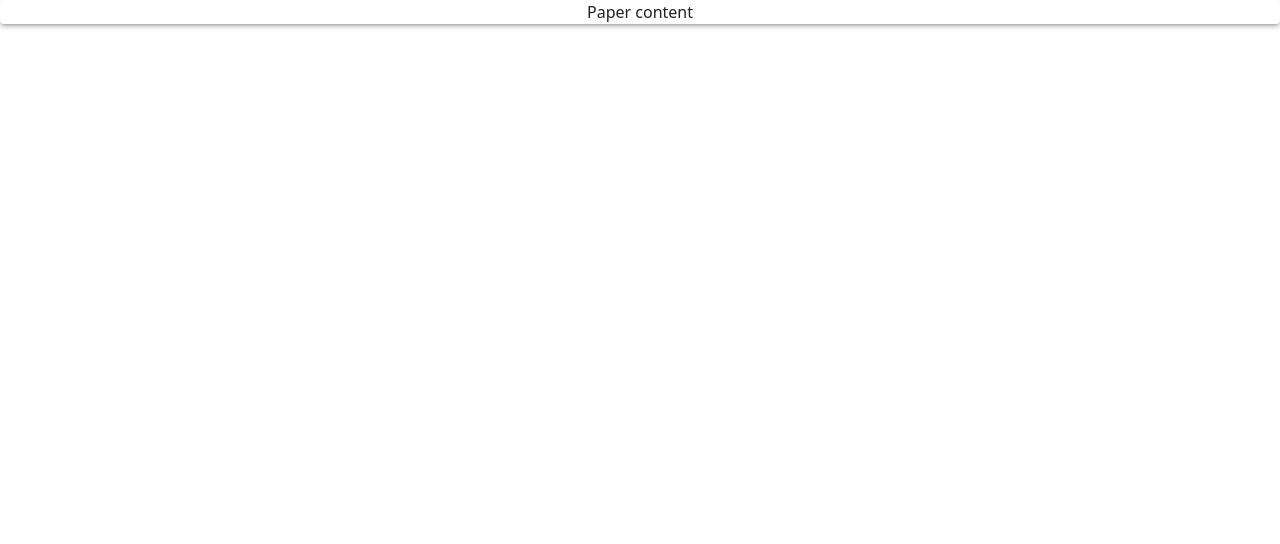
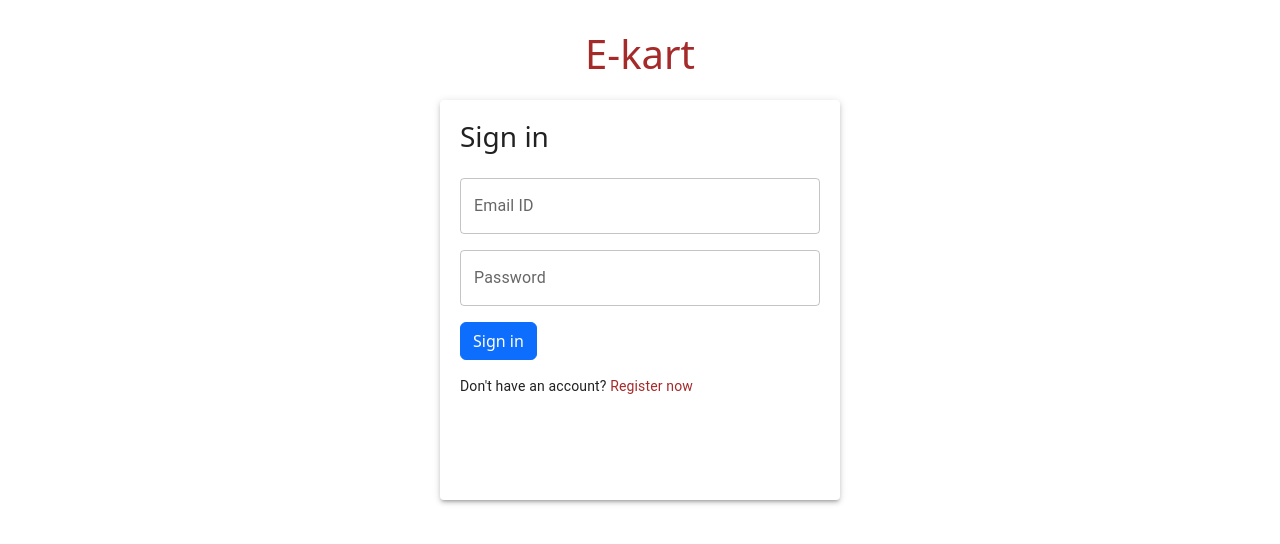
Before and after one commit to vinubaburaj/ekart-web-app, a React (Create React App) app: page /#/Login in a window 1280 px wide. Shown: the top 544 px of the page. Built offline with nearby package versions, Linux system fonts and the light colour scheme.

Commit message:
Added basic design for login and register pages
Signed-off-by: Gibran <myageri.g@northeastern.edu>

```diff
--- a/src/App.js
+++ b/src/App.js
@@ -9,7 +9,7 @@
 
 function App() {
   return (
-      <div className="App">
+      <div>
         <HashRouter>
           <Routes>
             <Route path="*" element={<Ekart/>}/>
--- a/src/Ekart/Login/index.css
+++ b/src/Ekart/Login/index.css
@@ -1,4 +1,10 @@
 .wd-login-container {
-  width: 200px !important;
-  height: 200px !important;
+  width: 400px;
+  height: 400px;
+  padding: 20px;
 }
+
+a {
+  text-decoration: none !important;
+  color: brown !important;
+}
--- a/src/Ekart/Login/index.js
+++ b/src/Ekart/Login/index.js
@@ -1,10 +1,32 @@
 import {Button, Paper, TextField, Typography} from "@mui/material";
+import './index.css';
+import {Link} from "react-router-dom";
 
 function Login() {
   return (
-      <div className={'justify-content-center'}>
-        <Paper elevation={3} className="wd-login-container">
-          Paper content
+      <div
+          className={'d-flex flex-column justify-content-center align-items-center'}>
+        <Link to={'/'} className={'fs-1 mt-4'}>E-kart</Link>
+        <Paper elevation={3} className="wd-login-container mt-3">
+          <h3>Sign in</h3>
+          <TextField
+              fullWidth
+              type={"email"}
+              id="email-id"
+              label="Email ID"
+              variant="outlined"
+              className="mt-3"/>
+          <TextField
+              fullWidth
+              type={"password"}
+              id="password"
+              label="Password"
+              variant="outlined"
+              className="mt-3"/>
+          <button className={'btn btn-primary mt-3'}>Sign in</button>
+          <Typography variant="body2" className="mt-3">
+            Don't have an account? <Link to={'/Register'}>Register
+            now</Link></Typography>
         </Paper>
       </div>
   );
--- /dev/null
+++ b/src/Ekart/Register/index.js
@@ -0,0 +1,66 @@
+import {TextField, Typography} from "@mui/material";
+import {Link} from "react-router-dom";
+
+function Register() {
+  return (
+      <div className={'row'}>
+        <div className={'col p-5'}>
+          <div className={'d-flex justify-content-center align-items-center'}>
+            <div className={'fs-1'}>The best electronics, all in one place.
+            </div>
+          </div>
+        </div>
+        <div className={'col pe-5 mt-3'}>
+          <h3>Sign up</h3>
+          <div className={'row'}>
+            <div className={'col-12'}>
+              <TextField
+                  id="first-name"
+                  label="First Name"
+                  variant="outlined"
+                  className="mt-3 w-50"/>
+            </div>
+            <div className={'col-12'}>
+              <TextField
+                  id="last-name"
+                  label="Last Name"
+                  variant="outlined"
+                  className="mt-3 w-50"/>
+            </div>
+            <div className={'col-12'}>
+              <TextField
+                  type={"email"}
+                  id="email-id"
+                  label="Email ID"
+                  variant="outlined"
+                  className="mt-3 w-50"/>
+            </div>
+            <div className={'col-12'}>
+              <TextField
+                  type={"password"}
+                  id="password"
+                  label="Password"
+                  variant="outlined"
+                  className="mt-3 w-50"/>
+            </div>
+            <div className={'col-12'}>
+              <TextField
+                  type={"password"}
+                  id="confirm-password"
+                  label="Confirm Password"
+                  variant="outlined"
+                  className="mt-3 w-50"/>
+            </div>
+            <div className={'col'}>
+              <button className={'btn btn-primary mt-3'}>Sign up</button>
+            </div>
+            <Typography variant="body2" className="mt-3">
+              Already have an account? <Link to={'/Login'}>Log
+              in</Link></Typography>
+          </div>
+        </div>
+      </div>
+  )
+}
+
+export default Register;
--- a/src/Ekart/index.js
+++ b/src/Ekart/index.js
@@ -5,23 +5,26 @@
 import ProductDetails from "./Products/product-details";
 import {Navigate} from "react-router-dom";
 import Navbar from "./Navbar";
+import './index.css';
+import Register from "./Register";
 
 function Ekart() {
   const path = useLocation().pathname;
   let showNavbar = false;
-  const hideNavbarPaths = ["/Login"];
+  const hideNavbarPaths = ["/Login", "/Register"];
   showNavbar = !hideNavbarPaths.includes(path);
   return (
-      <>
+      <div className={'container-fluid px-0 mx-0'}>
         {showNavbar && <Navbar/>}
         <Routes>
           <Route path="/" element={<Navigate to={"/Home"}/>}/>
           <Route path="/Home" element={<Home/>}/>
           <Route path="/Login" element={<Login/>}/>
+          <Route path="/Register" element={<Register/>}/>
           <Route path="/Products" element={<Products/>}/>
           <Route path="/Products/:productId" element={<ProductDetails/>}/>
         </Routes>
-      </>
+      </div>
   )
 }
 
```
Also changed, not shown: src/Ekart/Register/index.css (added), src/Ekart/index.css (added).
